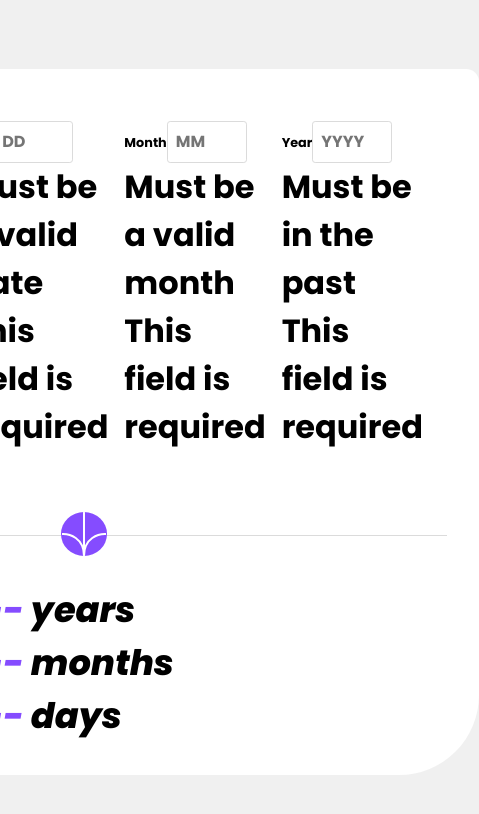
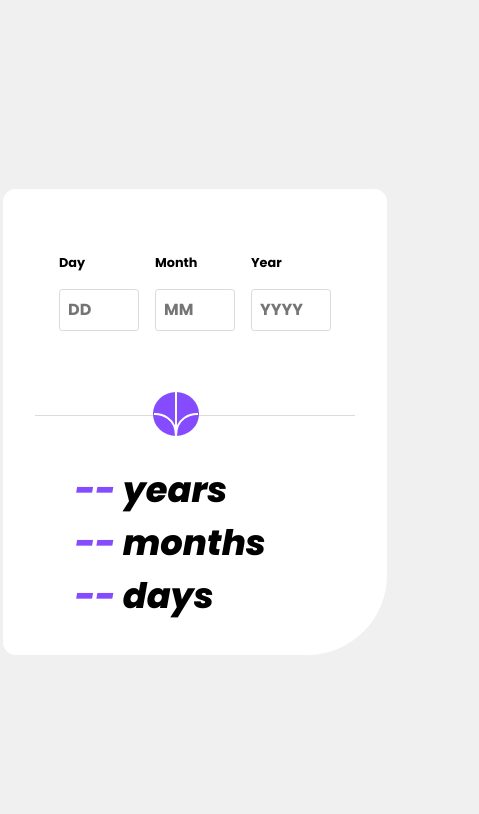
Before and after one commit to sclingan/age-calculator-app, a React (Vite) app: page / in a window 390 px wide. Shown: the top 814 px of the page, 479 px wide, since content can reach past the window. Built offline with nearby package versions, Linux system fonts and the light colour scheme.

Commit message:
Fixing mobile layout on 360px and smaller

```diff
--- a/src/App.css
+++ b/src/App.css
@@ -61,6 +61,15 @@
   overflow: hidden;
   position: absolute;
   white-space: nowrap;
+  width: 1px;
+}
+
+.sr-hidden {
+  position: absolute;
+  clip: rect(0 0 0 0);
+  height: 1px;
+  margin: -1px;
+  overflow: hidden;
   width: 1px;
 }
 
@@ -176,10 +185,8 @@
   }
 }
 @media (max-width: 22.5rem) {
-  body {
-    padding-inline: 0.2rem;
-  }
-  .container {
-    padding-inline: 1rem;
+  fieldset {
+    display: flex;
+    gap: 0.2rem;
   }
 }/*# sourceMappingURL=App.css.map */
--- a/src/App.scss
+++ b/src/App.scss
@@ -158,8 +158,6 @@
         position: absolute;
         margin-left: 20rem;
     }
-
-
 }
 
 
```
Also changed, not shown: 3 other files (tests, documents, lock files or other folders).
